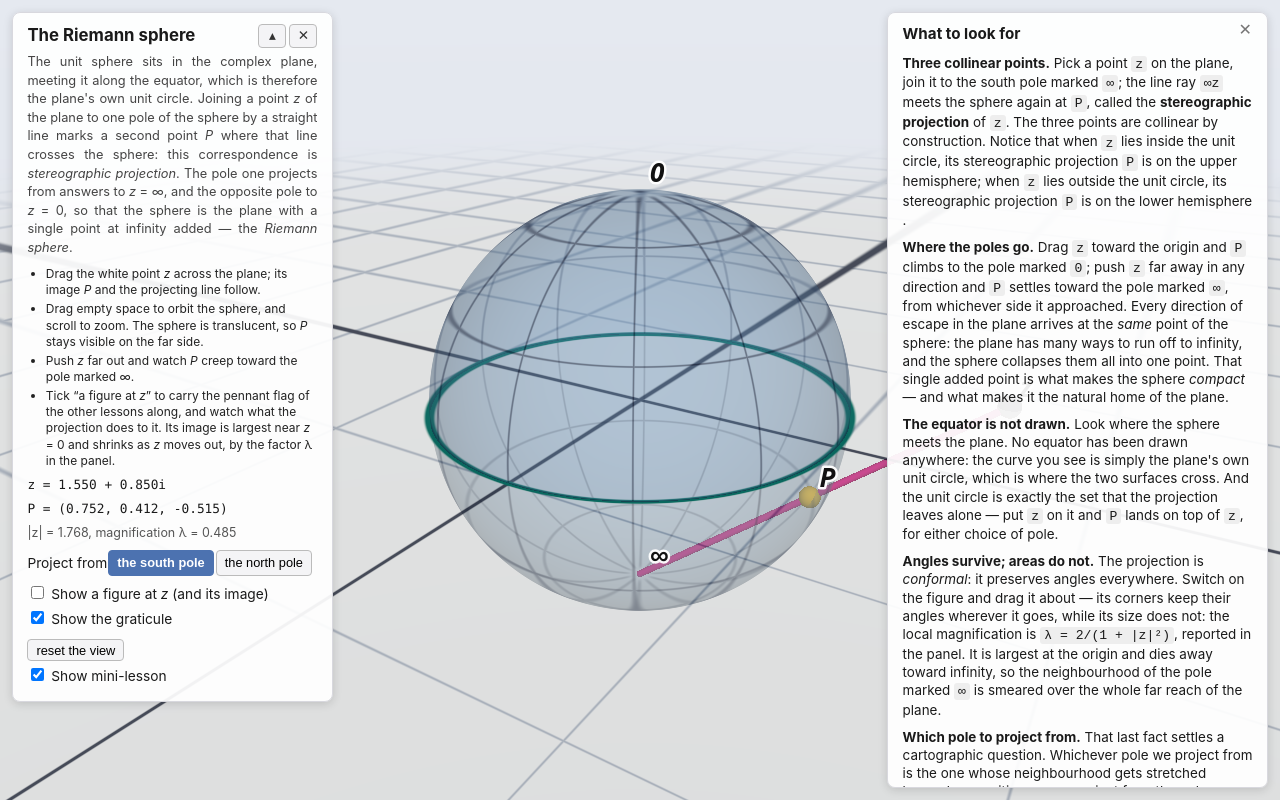
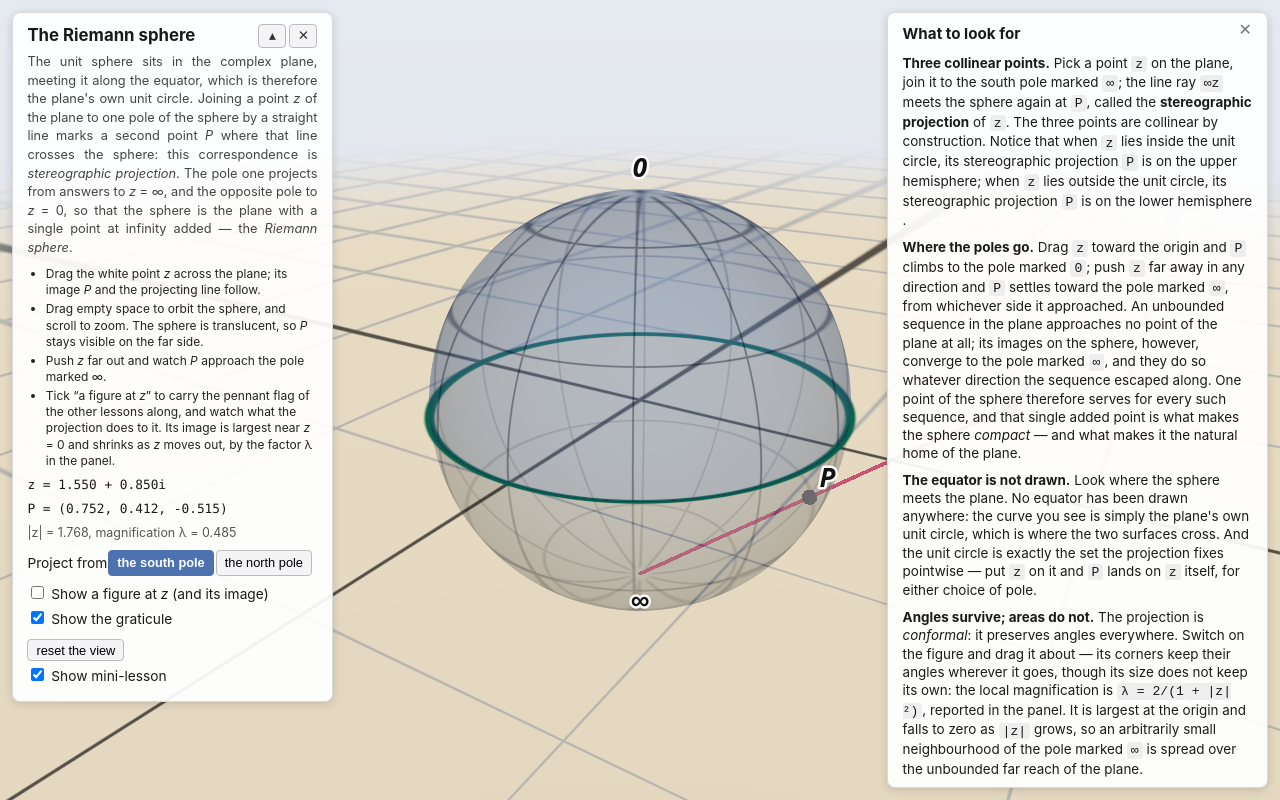
Before and after one commit to eduenez/erlangen-program, a website: page web/riemann-sphere.html in a window 1280 px wide. Drawn offline with Linux system fonts and the light colour scheme.

Commit message:
Improvements to stereo projection app.

```diff
--- a/web/riemann-sphere.html
+++ b/web/riemann-sphere.html
@@ -147,7 +147,7 @@
         projecting line follow.</li>
     <li>Drag empty space to orbit the sphere, and scroll to zoom. The sphere is
         translucent, so <i>P</i> stays visible on the far side.</li>
-    <li>Push <i>z</i> far out and watch <i>P</i> creep toward the pole marked
+    <li>Push <i>z</i> far out and watch <i>P</i> approach the pole marked
         &infin;.</li>
     <li>Tick “a figure at <i>z</i>” to carry the pennant flag of the other lessons
         along, and watch what the projection does to it. Its image is largest
@@ -186,28 +186,30 @@
   <p><b>Where the poles go.</b> Drag <code>z</code> toward the origin and
      <code>P</code> climbs to the pole marked <code>0</code>; push <code>z</code> far
      away in any direction and <code>P</code> settles toward the pole marked
-     <code>&infin;</code>, from whichever side it approached. Every direction of escape
-     in the plane arrives at the <i>same</i> point of the sphere: the plane has many
-     ways to run off to infinity, and the sphere collapses them all into one point.
-     That single added point is what makes the sphere <i>compact</i> &mdash; and what
-     makes it the natural home of the plane.</p>
+     <code>&infin;</code>, from whichever side it approached. An unbounded sequence in
+     the plane approaches no point of the plane at all; its images on the sphere,
+     however, converge to the pole marked <code>&infin;</code>, and they do so whatever
+     direction the sequence escaped along. One point of the sphere therefore serves for
+     every such sequence, and that single added point is what makes the sphere
+     <i>compact</i> &mdash; and what makes it the natural home of the plane.</p>
   <p><b>The equator is not drawn.</b> Look where the sphere meets the plane. No
      equator has been drawn anywhere: the curve you see is simply the plane's own unit
      circle, which is where the two surfaces cross. And the unit circle is exactly the
-     set that the projection leaves alone &mdash; put <code>z</code> on it and
-     <code>P</code> lands on top of <code>z</code>, for either choice of pole.</p>
+     set the projection fixes pointwise &mdash; put <code>z</code> on it and
+     <code>P</code> lands on <code>z</code> itself, for either choice of pole.</p>
   <p><b>Angles survive; areas do not.</b> The projection is <i>conformal</i>: it
      preserves angles everywhere. Switch on the figure and drag it about &mdash; its
-     corners keep their angles wherever it goes, while its size does not: the local
-     magnification is <code>&lambda; = 2/(1 + |z|&sup2;)</code>, reported in the panel.
-     It is largest at the origin and dies away toward infinity, so the neighbourhood of
-     the pole marked <code>&infin;</code> is smeared over the whole far reach of the
-     plane.</p>
+     corners keep their angles wherever it goes, though its size does not keep its own:
+     the local magnification is <code>&lambda; = 2/(1 + |z|&sup2;)</code>, reported in the
+     panel. It is largest at the origin and falls to zero as <code>|z|</code> grows, so
+     an arbitrarily small neighbourhood of the pole marked <code>&infin;</code> is spread
+     over the unbounded far reach of the plane.</p>
   <p><b>Which pole to project from.</b> That last fact settles a cartographic
      question. Whichever pole we project from is the one whose neighbourhood gets
      stretched beyond recognition, so we project from the pole we care least about. For
      a map of the Earth that is the south pole, and this lesson projects from the south
-     by default; the Antarctic is what gets banished to the edge. There is a second
+     by default; the Antarctic is then the region carried out beyond the edge of any map
+     one is willing to print. There is a second
      reason, harder to see and just as real: projected from the south, a figure and its
      image on the sphere have the <i>same</i> handedness &mdash; switch the pole to the
      north and watch the flag's pennant change sides.</p>
@@ -234,10 +236,10 @@ const Z_MAX      = 40;      // clamp on |z| while dragging (Sec. 5.1)
 // Sec. 3.6: the scene.  The sphere is the unit sphere; the plane is Z = 0.
 const SPHERE_ALPHA      = 0.30;   // opacity of the near wall
 const SPHERE_ALPHA_FAR  = 0.20;   // the far wall, dimmed as a depth cue
-const PLANE_ALPHA       = 0.34;
+const PLANE_ALPHA       = 0.40;
 const PLANE_FULL = 3.2, PLANE_FADE = 11.0;   // the plane fades away between these radii
-const RAY_RADIUS  = 0.018;   // the projecting capsule
-const MARK_RADIUS = 0.055;   // the two markers
+const RAY_RADIUS  = 0.009;   // the projecting capsule
+const MARK_RADIUS = 0.038;   // the two markers
 
 // Sec. 3.7: decoration.
 // Decoration is layered, lightest first, so that each class can be weighted
@@ -258,13 +260,20 @@ const FLAG_SCALE  = 0.60;
 const FLAG_STROKE = 0.075;   // in template units
 
 // Colors, and the opacity each decoration class reaches where it is solid.
+// Each surface carries a subtle hue of its own — the sphere cool, the plane
+// warm — and its decoration is tinted to match, so that a line belongs
+// visibly to the surface it lies on.  Each marked point is then drawn in its
+// own surface's hue at full strength: z belongs to the plane and P to the
+// sphere, and their colors say so without a legend.
 const BG_LOW = [0.855, 0.870, 0.900], BG_HIGH = [0.940, 0.955, 0.980];
-const SPHERE_COL = [0.42, 0.60, 0.78];
-const PLANE_COL  = [0.87, 0.855, 0.80];
-const GRID_COL = [0.34, 0.39, 0.45], GRID_ALPHA = 0.40;
-const AXIS_COL = [0.10, 0.12, 0.18], AXIS_ALPHA = 0.78;
-const EQ_COL   = [0.02, 0.40, 0.36], EQ_ALPHA   = 0.96;   // the unit circle = the equator
-const GRAT_COL = [0.09, 0.15, 0.26], GRAT_ALPHA = 0.54;
+const SPHERE_COL = [0.40, 0.55, 0.80];   // a cool blue
+const PLANE_COL  = [0.93, 0.79, 0.52];   // a warm sand.  The hue has to be
+                                         // laid on this strongly to survive the
+                                         // surface's own translucency.
+const GRID_COL = [0.44, 0.39, 0.30], GRID_ALPHA = 0.38;   // the plane's own, warm
+const AXIS_COL = [0.16, 0.13, 0.08], AXIS_ALPHA = 0.76;
+const EQ_COL   = [0.01, 0.37, 0.29], EQ_ALPHA   = 0.96;   // the unit circle = the equator
+const GRAT_COL = [0.08, 0.14, 0.27], GRAT_ALPHA = 0.54;   // the sphere's own, cool
 const FLAG_COL = [1.00, 1.00, 1.00], FLAG_ALPHA = 0.96;
 // White alone is invisible against the pale plane (0.20 of channel contrast),
 // so the figure is drawn as the other lessons' white flag with a dark border,
@@ -272,8 +281,10 @@ const FLAG_COL = [1.00, 1.00, 1.00], FLAG_ALPHA = 0.96;
 const FLAG_EDGE_COL = [0.10, 0.10, 0.16];
 const FLAG_EDGE_PX  = 1.2;   // small enough that a shrunken image is not all border
 const RAY_COL    = [0.78, 0.00, 0.46];   // the projecting line
-const MARK_Z_COL = [0.07, 0.08, 0.12];   // the plane point z, dark against a light plane
-const MARK_P_COL = [0.92, 0.69, 0.04];   // its image P
+const MARK_Z_COL = [0.55, 0.26, 0.00];   // z: the plane's hue, heavier
+const MARK_P_COL = [0.01, 0.06, 0.34];   // P: the sphere's hue, heavier.  It must
+                                         // survive being seen through the near
+                                         // wall when it lands on the far side.
 const LIGHT_DIR  = [0.4208, -0.6211, 0.6612];   // a unit vector
 
 // Sec. 5.1: the camera.
@@ -287,6 +298,7 @@ const HIT_PX       = 16;                   // pointer radius for grabbing z
 // Typography of the overlay, matching the other two lessons.
 const LABEL_FONT = 'bold italic 26px system-ui, sans-serif';
 const LABEL_DARK = { fill: '#111', halo: 'rgba(255,255,255,0.95)' };
+const LABEL_GAP_PX = 15;     // clearance between a pole and its label
 const LABEL_LIGHT = { fill: '#fff', halo: 'rgba(15,15,25,0.78)' };
 
 /* ================================================================
@@ -688,15 +700,24 @@ const overlay = document.getElementById('overlay');
 const ctx = overlay.getContext('2d');
 let W = 0, H = 0, DPR = 1;
 
-function drawLabel(txt, x, y, scheme) {
+// `place` is 'above', 'below', or the northeast corner the other lessons use.
+// A pole lettered off to one side reads as belonging to nothing in particular,
+// so the two poles are lettered directly over and under themselves.
+function drawLabel(txt, x, y, scheme, place) {
   ctx.save();
   ctx.font = LABEL_FONT;
   ctx.lineJoin = 'round';
   ctx.lineWidth = 5;
   ctx.strokeStyle = scheme.halo;
-  ctx.strokeText(txt, x + 10, y - 10);
   ctx.fillStyle = scheme.fill;
-  ctx.fillText(txt, x + 10, y - 10);
+  let lx = x + 10, ly = y - 10;
+  if (place === 'above' || place === 'below') {
+    ctx.textAlign = 'center';
+    lx = x;
+    ly = (place === 'above') ? y - LABEL_GAP_PX : y + LABEL_GAP_PX + 20;
+  }
+  ctx.strokeText(txt, lx, ly);
+  ctx.fillText(txt, lx, ly);
   ctx.restore();
 }
 
@@ -724,17 +745,20 @@ function draw() {
 
   ctx.setTransform(DPR, 0, 0, DPR, 0, 0);
   ctx.clearRect(0, 0, W, H);
-  // The pole projected from answers to z = infinity; the opposite pole to
-  // z = 0 (Sec. 3.1).  Lettering them so says the whole correspondence.
-  const marks = [
-    [dv.pole,                    '∞', LABEL_DARK],
-    [[0, 0, -state.sigma],       '0',      LABEL_DARK],
-    [dv.planePt,                 'z',      LABEL_DARK],
-    [dv.P,                       'P',      LABEL_DARK],
-  ];
-  for (const [p, txt, sch] of marks) {
-    const q = project(cam, p);
-    if (q) drawLabel(txt, q.x, q.y, sch);
+  // The pole projected from answers to z = infinity, the opposite pole to
+  // z = 0 (Sec. 3.1); lettering them so states the whole correspondence.  The
+  // two are lettered directly above and below themselves, and which of them is
+  // uppermost is read off the projection, so the placement stays right however
+  // the camera is turned — including from beneath the plane.
+  const qN = project(cam, [0, 0, 1]), qS = project(cam, [0, 0, -1]);
+  const northTxt = (state.sigma > 0) ? '∞' : '0';
+  const southTxt = (state.sigma > 0) ? '0' : '∞';
+  const northOnTop = !(qN && qS) || qN.y <= qS.y;
+  if (qN) drawLabel(northTxt, qN.x, qN.y, LABEL_DARK, northOnTop ? 'above' : 'below');
+  if (qS) drawLabel(southTxt, qS.x, qS.y, LABEL_DARK, northOnTop ? 'below' : 'above');
+  for (const [pt, txt] of [[dv.planePt, 'z'], [dv.P, 'P']]) {
+    const q = project(cam, pt);
+    if (q) drawLabel(txt, q.x, q.y, LABEL_DARK, 'ne');
   }
 
   const z = state.z;
```
